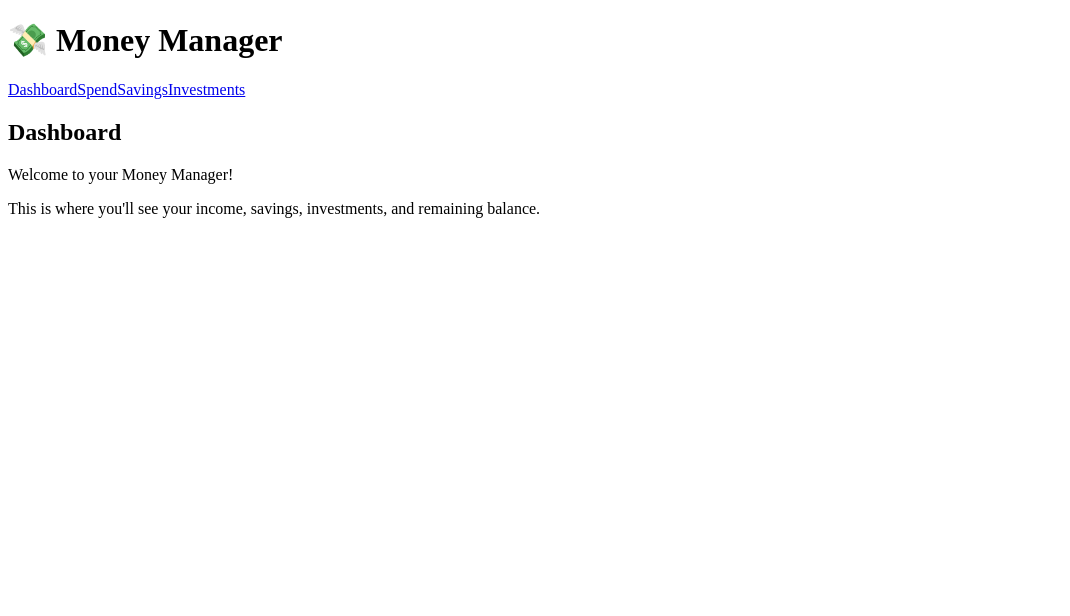
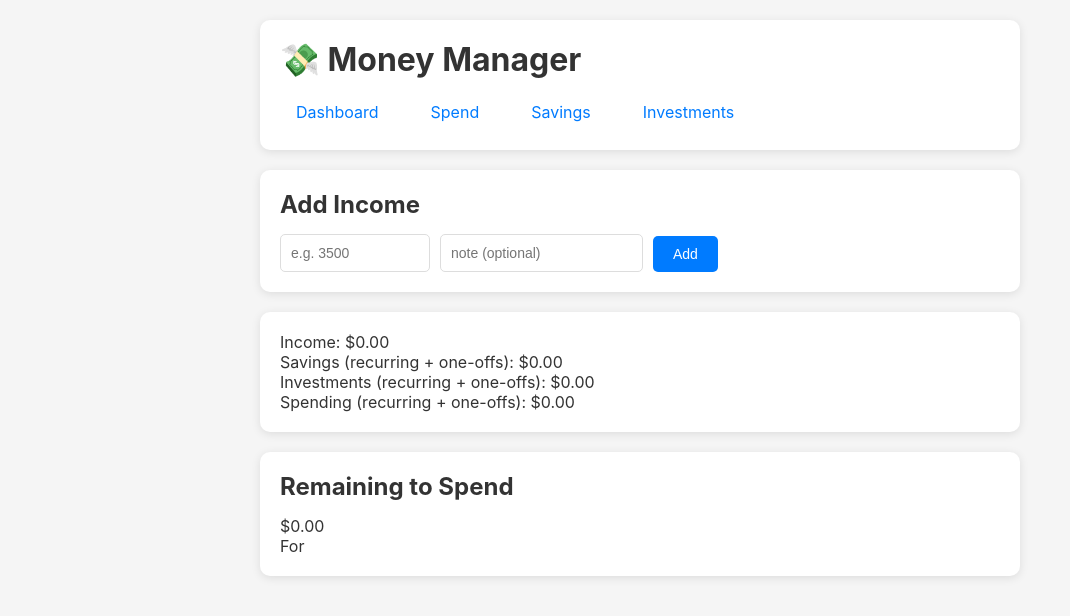
Before and after one commit to cloud-vinny/money_manager, a Next.js app: page / in a window 1280 px wide. Shown: the top 616 px of the page, without its empty margins (0-1070 px from the left). Built offline with nearby package versions, Linux system fonts and the light colour scheme; no server answers.

Commit message:
Fix error handling in server actions and add CSS styling

```diff
--- a/src/app/actions.ts
+++ b/src/app/actions.ts
@@ -2,7 +2,11 @@
 import { supabase, toCents, getMonthStart } from "@/lib/supabase";
 
 export async function ensureProfile(user_id: string) {
-  await supabase.from("profiles").upsert({ id: user_id });
+  const { error } = await supabase.from("profiles").upsert({ id: user_id });
+  if (error) {
+    console.error("Error creating profile:", error);
+    throw new Error("Failed to create profile");
+  }
 }
 
 export async function ensurePeriod(user_id: string, d = new Date()) {
@@ -19,9 +23,13 @@ export async function ensurePeriod(user_id: string, d = new Date()) {
       .insert({ user_id, month_start })
       .select("id")
       .single();
-    data = ins.data!;
+    if (ins.error) {
+      console.error("Error creating period:", ins.error);
+      throw new Error("Failed to create period");
+    }
+    data = ins.data;
   }
-  return data.id as string;
+  return data?.id as string;
 }
 
 // ---------- recurring CRUD ----------
--- /dev/null
+++ b/src/app/globals.css
@@ -0,0 +1,156 @@
+* {
+  box-sizing: border-box;
+  padding: 0;
+  margin: 0;
+}
+
+html,
+body {
+  max-width: 100vw;
+  overflow-x: hidden;
+  font-family: -apple-system, BlinkMacSystemFont, 'Segoe UI', Roboto, sans-serif;
+  background-color: #f5f5f5;
+  color: #333;
+}
+
+.container {
+  max-width: 800px;
+  margin: 0 auto;
+  padding: 20px;
+}
+
+header {
+  background: white;
+  padding: 20px;
+  border-radius: 10px;
+  margin-bottom: 20px;
+  box-shadow: 0 2px 10px rgba(0,0,0,0.1);
+}
+
+header h1 {
+  font-size: 2rem;
+  margin-bottom: 15px;
+}
+
+nav {
+  display: flex;
+  gap: 20px;
+}
+
+nav a {
+  text-decoration: none;
+  color: #007bff;
+  padding: 8px 16px;
+  border-radius: 5px;
+  transition: background-color 0.2s;
+}
+
+nav a:hover {
+  background-color: #f0f8ff;
+}
+
+main {
+  display: flex;
+  flex-direction: column;
+  gap: 20px;
+}
+
+section {
+  background: white;
+  padding: 20px;
+  border-radius: 10px;
+  box-shadow: 0 2px 10px rgba(0,0,0,0.1);
+}
+
+section h2 {
+  margin-bottom: 15px;
+  color: #333;
+}
+
+form {
+  display: flex;
+  gap: 10px;
+  flex-wrap: wrap;
+  align-items: end;
+}
+
+input {
+  padding: 10px;
+  border: 1px solid #ddd;
+  border-radius: 5px;
+  font-size: 14px;
+}
+
+input[type="number"] {
+  width: 150px;
+}
+
+button {
+  padding: 10px 20px;
+  background: #007bff;
+  color: white;
+  border: none;
+  border-radius: 5px;
+  cursor: pointer;
+  font-size: 14px;
+  transition: background-color 0.2s;
+}
+
+button:hover {
+  background: #0056b3;
+}
+
+/* Modal styles */
+.modal-overlay {
+  position: fixed;
+  top: 0;
+  left: 0;
+  right: 0;
+  bottom: 0;
+  background: rgba(0,0,0,0.5);
+  display: flex;
+  align-items: center;
+  justify-content: center;
+  z-index: 1000;
+}
+
+.modal {
+  background: white;
+  padding: 20px;
+  border-radius: 10px;
+  max-width: 400px;
+  width: 90%;
+}
+
+.modal-title {
+  font-weight: bold;
+  font-size: 1.2rem;
+  margin-bottom: 10px;
+}
+
+.modal-content {
+  margin-bottom: 20px;
+  color: #666;
+}
+
+.modal-actions {
+  display: flex;
+  justify-content: flex-end;
+}
+
+.btn {
+  padding: 8px 16px;
+  border: none;
+  border-radius: 5px;
+  cursor: pointer;
+  font-size: 14px;
+}
+
+.btn-primary {
+  background: #007bff;
+  color: white;
+}
+
+.btn-primary:hover {
+  background: #0056b3;
+}
--- a/src/app/layout.tsx
+++ b/src/app/layout.tsx
@@ -1,3 +1,5 @@
+import './globals.css';
+
 export default function RootLayout({ children }: { children: React.ReactNode }) {
   return (
     <html lang="en">
--- a/src/app/page.tsx
+++ b/src/app/page.tsx
@@ -1,9 +1,84 @@
+"use client";
+import { useEffect, useState } from "react";
+import { addIncome, fetchSummary, ensureProfile } from "./actions";
+import { fromCents, getOrCreateDemoUser } from "@/lib/supabase";
+import { Modal } from "./components/Modal";
+
 export default function Page() {
+  const [userId, setUserId] = useState<string | null>(null);
+  const [sum, setSum] = useState<any>(null);
+  const [income, setIncome] = useState<number | "">("");
+  const [note, setNote] = useState("");
+  const [err, setErr] = useState<string | null>(null);
+
+  useEffect(() => {
+    const id = getOrCreateDemoUser();
+    setUserId(id);
+    if (id) ensureProfile(id).then(() => refresh(id));
+  }, []);
+
+  async function refresh(id: string) {
+    const s = await fetchSummary(id);
+    setSum(s);
+  }
+
+  async function onAddIncome(e: React.FormEvent) {
+    e.preventDefault();
+    if (!userId) return;
+    const amt = typeof income === 'number' ? income : parseFloat(String(income||0));
+    if (isNaN(amt) || amt <= 0) {
+      setErr("Enter a valid income amount.");
+      return;
+    }
+    await addIncome(userId, amt, note);
+    setIncome("");
+    setNote("");
+    await refresh(userId);
+  }
+
+  const savingsTotal = fromCents((sum?.rec_savings_cents ?? 0) + (sum?.savings_oneoff_cents ?? 0));
+  const investTotal = fromCents((sum?.rec_invest_cents ?? 0) + (sum?.invest_oneoff_cents ?? 0));
+  const spendTotal  = fromCents((sum?.rec_spend_cents ?? 0) + (sum?.expense_cents ?? 0));
+
   return (
     <main>
-      <h2>Dashboard</h2>
-      <p>Welcome to your Money Manager!</p>
-      <p>This is where you'll see your income, savings, investments, and remaining balance.</p>
+      <section>
+        <h2>Add Income</h2>
+        <form onSubmit={onAddIncome}>
+          <input
+            type="number"
+            step="0.01"
+            value={income}
+            onChange={e=>setIncome(e.target.value===""?"":parseFloat(e.target.value))}
+            placeholder="e.g. 3500"
+          />
+          <input
+            value={note}
+            onChange={e=>setNote(e.target.value)}
+            placeholder="note (optional)"
+          />
+          <button type="submit">Add</button>
+        </form>
+      </section>
+
+      <section>
+        <div>
+          <div>Income: ${fromCents(sum?.income_cents ?? 0).toFixed(2)}</div>
+          <div>Savings (recurring + one-offs): ${savingsTotal.toFixed(2)}</div>
+          <div>Investments (recurring + one-offs): ${investTotal.toFixed(2)}</div>
+          <div>Spending (recurring + one-offs): ${spendTotal.toFixed(2)}</div>
+        </div>
+      </section>
+
+      <section>
+        <h2>Remaining to Spend</h2>
+        <p>${fromCents(sum?.remaining_cents ?? 0).toFixed(2)}</p>
+        <p>For {sum?.month_start}</p>
+      </section>
+
+      <Modal open={!!err} onClose={()=>setErr(null)} title="Oops">
+        {err}
+      </Modal>
     </main>
   );
 }
```
